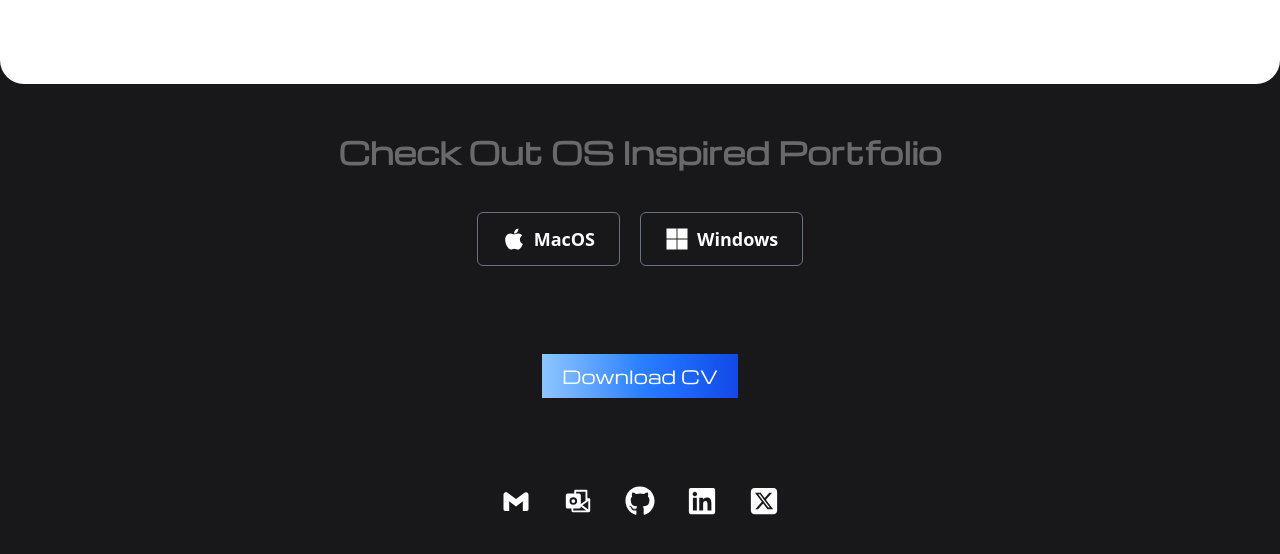
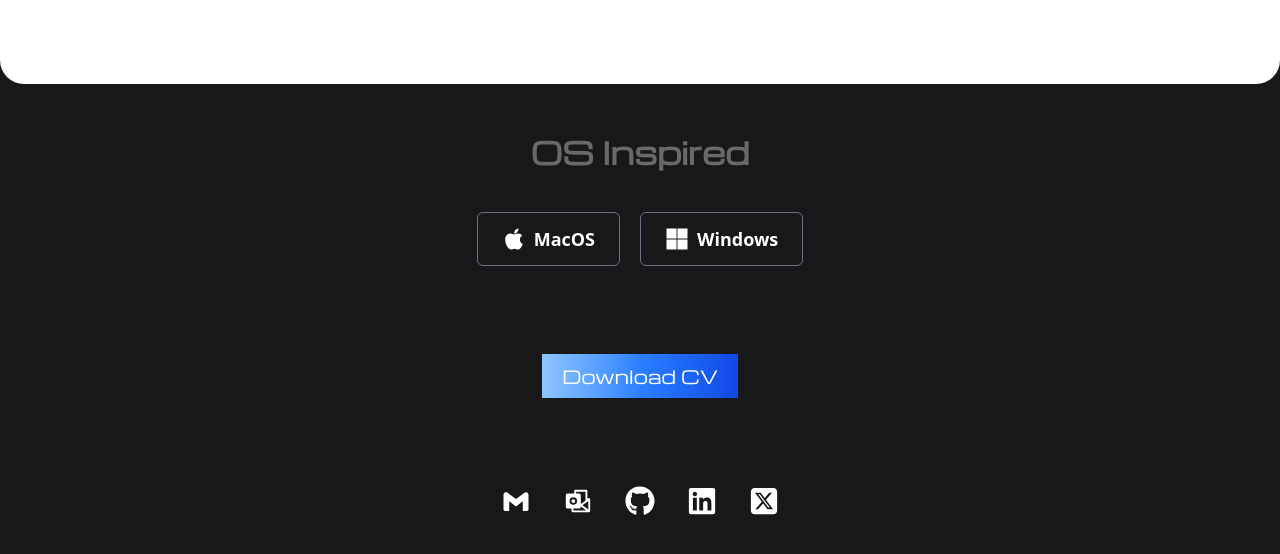
Before and after one commit to isudiptodas/isudiptodas_portfolio, a Next.js app: page / in a window 1280 px wide. Shown: the part 3660-4214 px from the top of the page. Built offline with nearby package versions, Linux system fonts and the light colour scheme; a web font is replaced by a local one.

Commit message:
Updated landing page

```diff
--- a/src/app/page.tsx
+++ b/src/app/page.tsx
@@ -266,7 +266,7 @@ function page() {
         <div className={`w-full relative h-auto bg-zinc-900 py-8 lg:py-10 px-5 flex flex-col justify-start items-center`}>
           <div className={`w-full absolute top-0 py-3 rounded-b-4xl bg-white`}></div>
 
-          <h1 className={`w-full mb-7 mt-8 lg:mb-10 text-center font-Michroma font-semibold text-xl lg:text-3xl text-white opacity-35 leading-10`}>Check Out OS Inspired Portfolio</h1>
+          <h1 className={`w-full mb-7 mt-8 lg:mb-10 text-center font-Michroma font-semibold text-xl lg:text-3xl text-white opacity-35 leading-10`}>OS Inspired</h1>
 
           <div className={`w-full h-auto flex flex-col md:flex-row justify-center items-center gap-5`}>
             {/* macos */}
```
